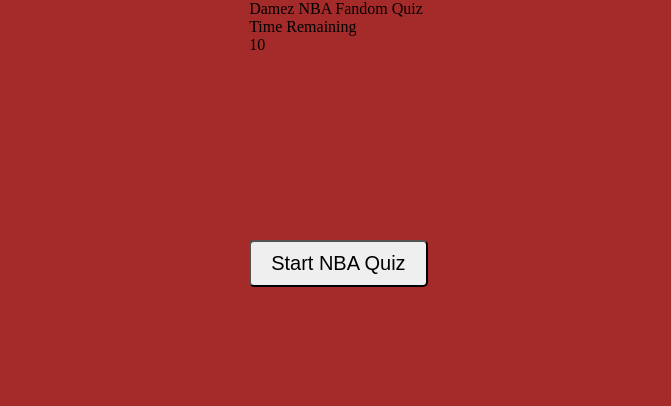
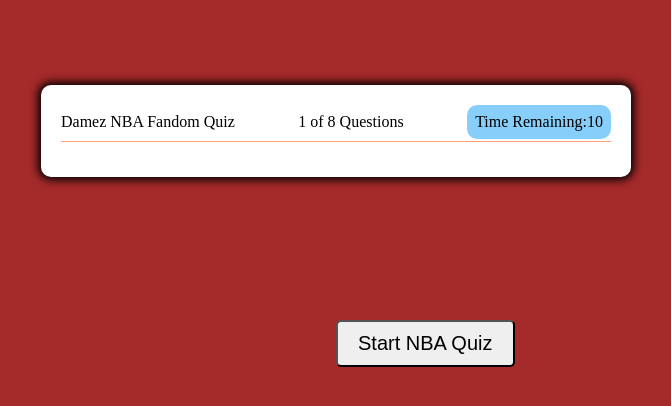
Before and after one commit to Damez21/Quiz, a plain HTML site: page index.html in a window 1280 px wide. Shown: the whole page, without its empty margins (304-975 px from the left). Drawn offline with Linux system fonts and the light colour scheme.

Commit message:
added to html, edited some css.

```diff
--- a/index.html
+++ b/index.html
@@ -14,11 +14,14 @@
         <button id="start-btn">Start NBA Quiz</button>
     </div>
 
-    <div class="header-box">
+    <div class="header-container">
         <header>
             <div class="title">Damez NBA Fandom Quiz</div>
+            <div class="total-questions">
+                <span class="number-of-questions"> 1 of 8 Questions </span>
+            </div>
             <div class="timer">
-                <div class="time-text">Time Remaining</div>
+                <div class="time-text">Time Remaining:</div>
                 <div class="timer-sec">10</div>
             </div>
         </header>
--- a/style.css
+++ b/style.css
@@ -9,10 +9,10 @@ body {
 
 #start-btn{
     position: absolute;
-    top: 30%;
-    display: flex;
+    top: 40%;
+    /* display: flex;
     justify-content: center;
-    align-items: center;
+    align-items: center;  */
 }
 
 .start-btn button{
@@ -22,15 +22,42 @@ body {
     padding: 10px 20px;
     border-radius: 5px;
     cursor: pointer;
-
-
 }
 
-.header-box{
-    padding: 0;
-    margin: 0;
+ /* .start-btn button:hover{
+    border-color: brown;
+}  */
 
+.header-container{
+    background-color: white;
+    padding: 20px;
+    width: 550px;
+    max-width: 80%;
+    margin: 5px;
+    position: absolute;
+    top: 10%;
+    border-radius: 10px;
+    /* display: flex;
+    justify-content: center;
+    align-items: center; */
+    box-shadow: 0 0 8px 3px;
+}
 
+ header {
+    margin-bottom: 15px;
+    display: flex;
+    justify-content: space-between;
+    align-items:center;
+    padding-bottom: 2px;
+    border-bottom: 1px solid lightsalmon;
+}
+
+.timer {
+    background-color: lightskyblue;
+    display: flex;
+    justify-content: space-around;
+    border-radius: 10px;
+    padding: 8px;
 
 }
 
@@ -39,18 +66,25 @@ body {
 
 }
 .container{
+    position: absolute;
+    top: 40%;
     width: 600px;
     max-width: 80%;
     background-color: white;
     border-radius: 10px;
     padding: 20px;
     box-shadow: 0 0 8px 3px;
+
+}
+
+.buttons {
+    cursor: pointer;
 }
 
 .btn-grid{
     display: grid;
     gap: 20px;
-    margin: 15px 0;
+    margin: 5px 0;
 }
 
 .btn:hover {
```
